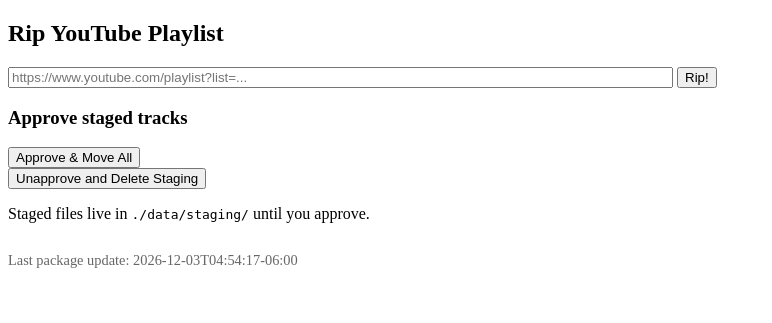
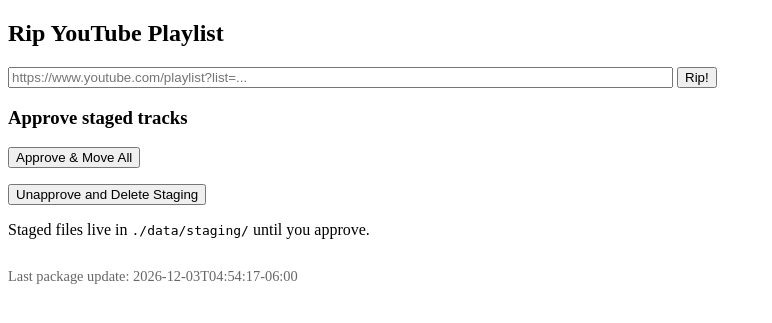
Before and after one commit to rudyscoggins/SongRipper, a FastAPI app: page / in a window 1280 px wide. Shown: the top 323 px of the page, without its empty margins (0-772 px from the left). Run offline with FastAPI, Linux system fonts and the light colour scheme; some libraries are stand-ins or nearby versions.

Commit message:
Add spacing for approval buttons

```diff
--- a/src/songripper/static/styles.css
+++ b/src/songripper/static/styles.css
@@ -1,4 +1,8 @@
 body {}
+
+.approval-actions form {
+  margin-bottom: 1em;
+}
 
 footer {
   margin-top: 2em;
--- a/src/songripper/templates/index.html
+++ b/src/songripper/templates/index.html
@@ -18,12 +18,14 @@
 </form>
 
 <h3>Approve staged tracks</h3>
+<div class="approval-actions">
   <form hx-post="/approve" hx-swap="none">
     <button type="submit">Approve & Move All</button>
   </form>
   <form action="/delete" method="post">
     <button type="submit">Unapprove and Delete Staging</button>
   </form>
+</div>
 <p>Staged files live in <code>./data/staging/</code> until you approve.</p>
 <footer>Last package update: {{ updated }}</footer>
 </body>
```
Lines whose indentation alone changed are shown as unchanged.
